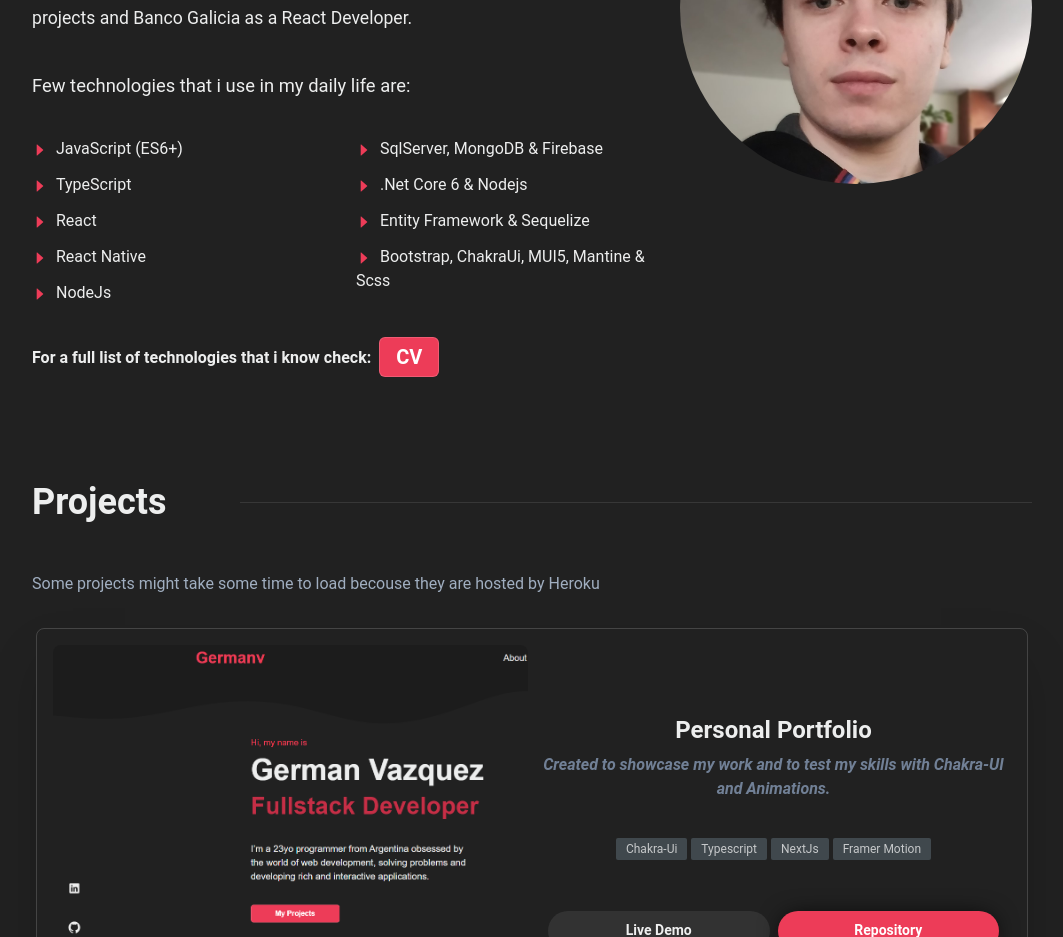
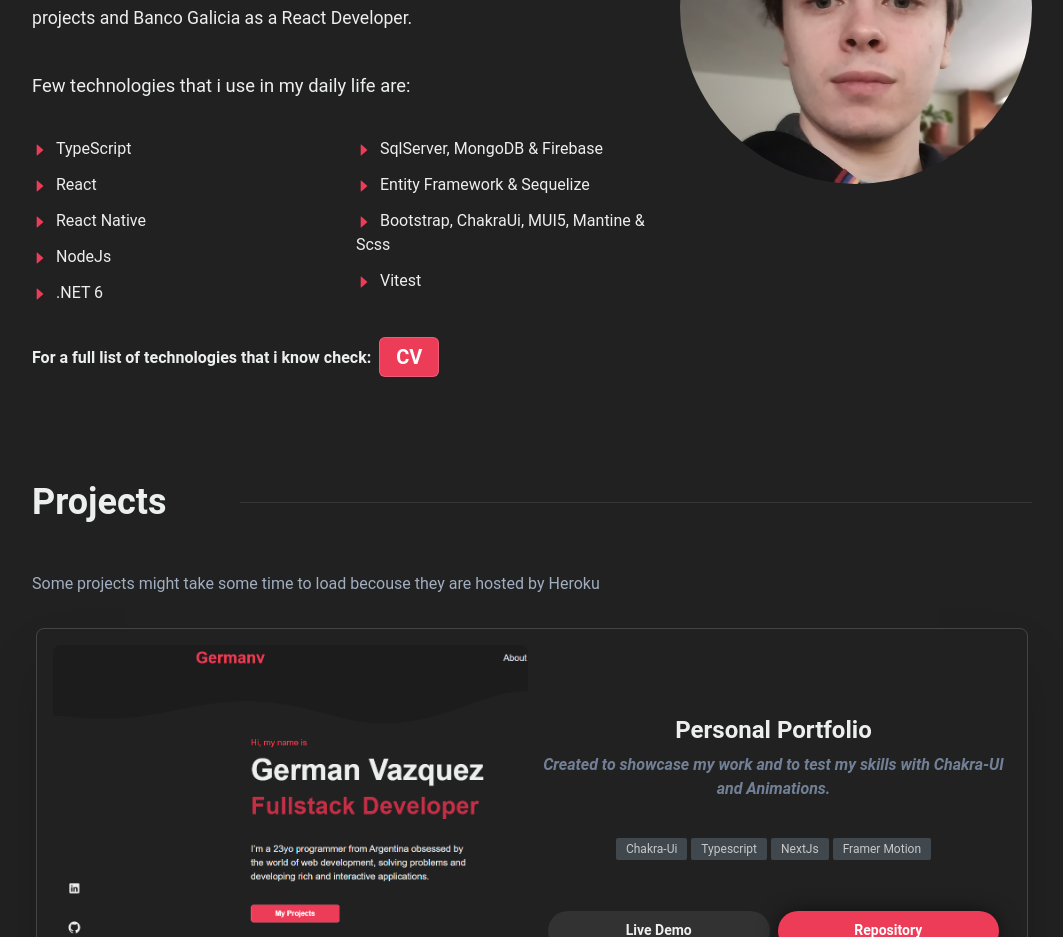
Before and after one commit to Germanvw/Germanv-Portfolio, a Next.js app: page / in a window 1280 px wide. Shown: the part 1200-2137 px from the top of the page, without its empty margins (108-1171 px from the left). Built offline with nearby package versions, Linux system fonts and the light colour scheme.

Commit message:
Update skills.ts

```diff
--- a/src/data/skills.ts
+++ b/src/data/skills.ts
@@ -1,4 +1,9 @@
 export const skills = [
-  ['JavaScript (ES6+)', 'TypeScript', 'React', 'React Native', 'NodeJs'],
-  ['SqlServer, MongoDB & Firebase', '.Net Core 6 & Nodejs', 'Entity Framework & Sequelize', 'Bootstrap, ChakraUi, MUI5, Mantine & Scss'],
+  ["TypeScript", "React", "React Native", "NodeJs", ".NET 6"],
+  [
+    "SqlServer, MongoDB & Firebase",
+    "Entity Framework & Sequelize",
+    "Bootstrap, ChakraUi, MUI5, Mantine & Scss",
+    "Vitest",
+  ],
 ];
```
